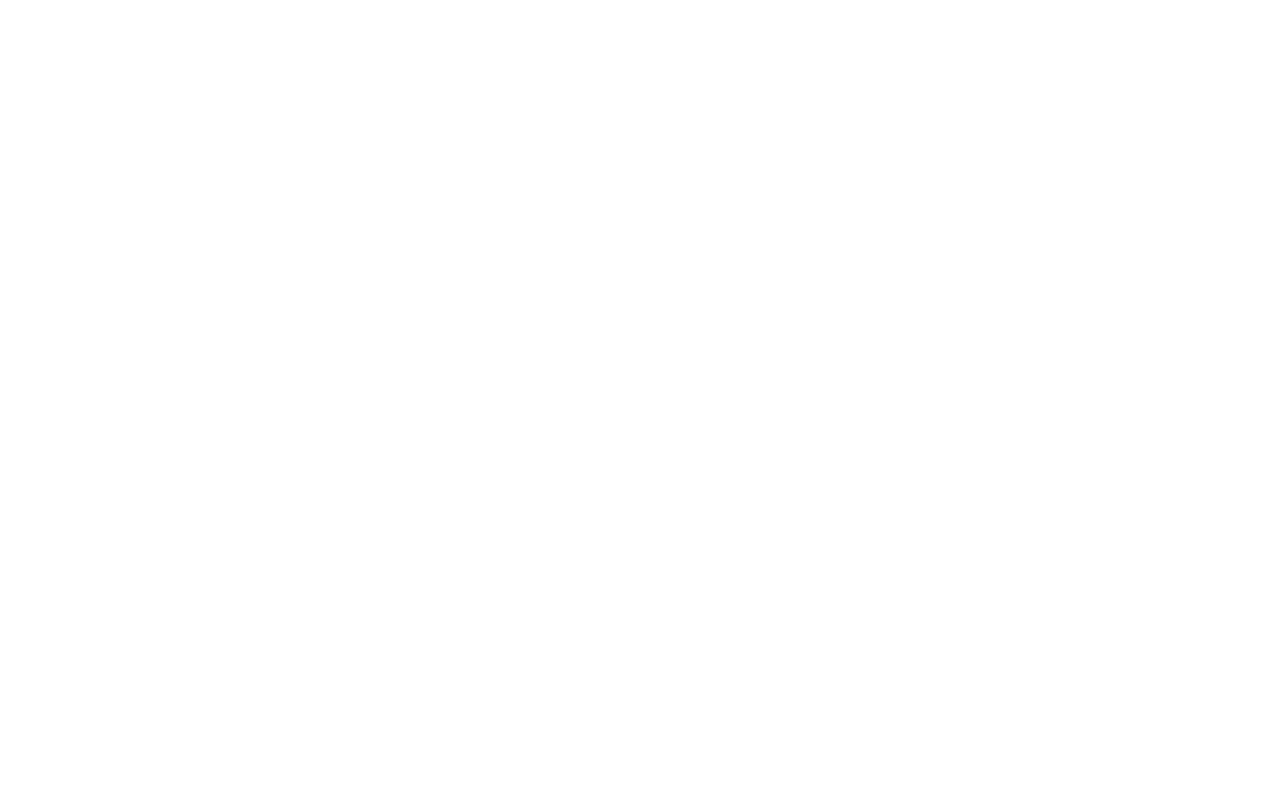
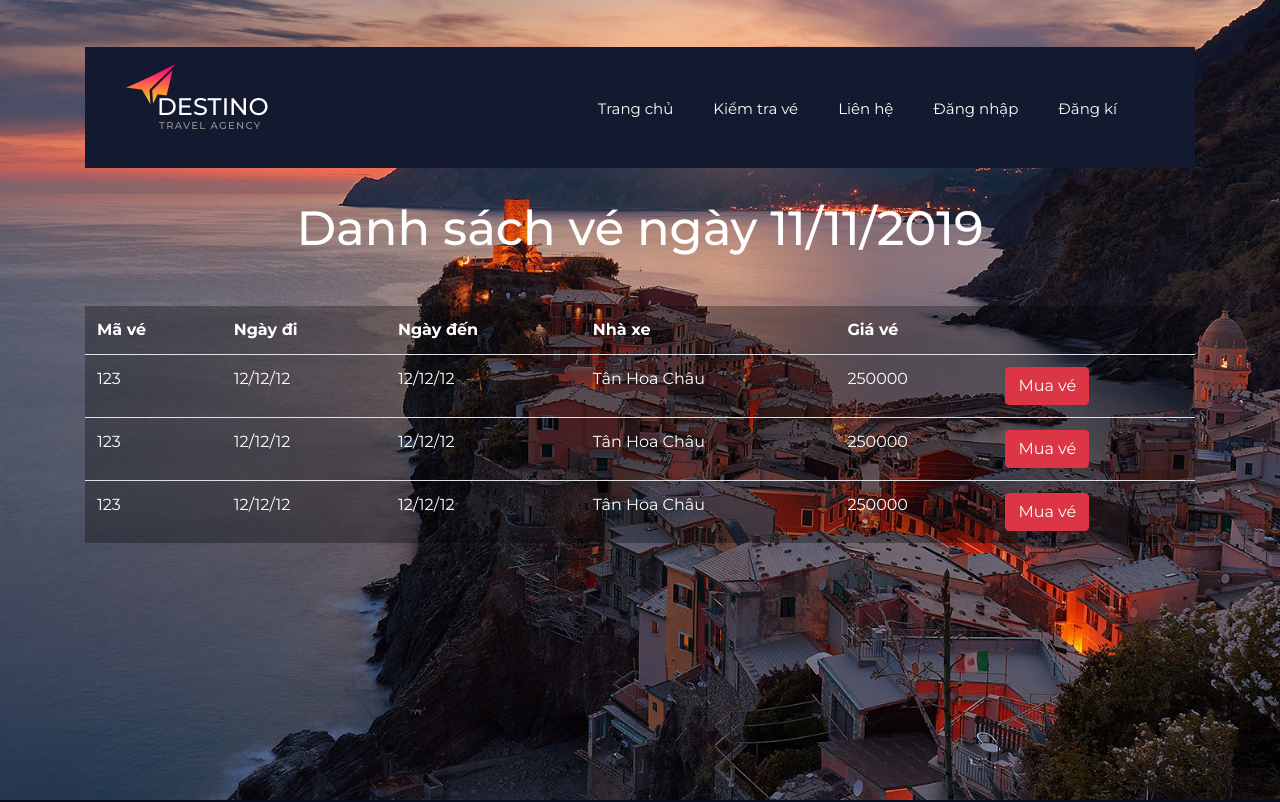
Before and after one commit to congson0710/EC-BookingBus, a React (Create React App) app in the folder client/: page /danh-sach-ve-xe in a window 1280 px wide. Shown: the top 802 px of the page. Built offline with nearby package versions, Linux system fonts and the light colour scheme.

Commit message:
add list ticket page

```diff
--- a/client/src/App.scss
+++ b/client/src/App.scss
@@ -1,2 +1,3 @@
+@import './scss/global';
 @import './scss/theme';
 @import './scss/auth';
--- /dev/null
+++ b/client/src/components/ListTicketComponent.js
@@ -0,0 +1,65 @@
+import React, { Component } from 'react';
+
+class ListTicketComponent extends Component {
+  _renderListTicket() {
+
+    return (
+      <React.Fragment>
+        <tr>
+          <td>123</td>
+          <td>12/12/12</td>
+          <td>12/12/12</td>
+          <td>Tân Hoa Châu</td>
+          <td>250000</td>
+          <td>
+            <button className="btn btn-danger">Mua vé</button>
+          </td>
+        </tr>
+        <tr>
+          <td>123</td>
+          <td>12/12/12</td>
+          <td>12/12/12</td>
+          <td>Tân Hoa Châu</td>
+          <td>250000</td>
+          <td>
+            <button className="btn btn-danger">Mua vé</button>
+          </td>
+        </tr>
+        <tr>
+          <td>123</td>
+          <td>12/12/12</td>
+          <td>12/12/12</td>
+          <td>Tân Hoa Châu</td>
+          <td>250000</td>
+          <td>
+            <button className="btn btn-danger">Mua vé</button>
+          </td>
+        </tr>
+      </React.Fragment>
+    );
+  }
+  render() {
+    return (
+      <div className="body-section">
+        <div className="list-ticket-container">
+          <div className="container">
+            <h1 className="text-white text-center mb-5">Danh sách vé ngày 11/11/2019</h1>
+            <table className="table table-custom">
+              <tr>
+                <th>Mã vé</th>
+                <th>Ngày đi</th>
+                <th>Ngày đến</th>
+                <th>Nhà xe</th>
+                <th>Giá vé</th>
+                <th></th>
+              </tr>
+              {this._renderListTicket()}
+            </table>
+          </div>
+        </div>
+      </div>
+    );
+  }
+}
+
+export default ListTicketComponent;
--- a/client/src/components/pages/ListTicket.js
+++ b/client/src/components/pages/ListTicket.js
@@ -1,9 +1,19 @@
 import React, { Component } from 'react';
 
+import Menu from '../Menu';
+import Footer from '../Footer';
+import ListTicketComponent from '../ListTicketComponent';
+
 class ListTicketPage extends Component {
-  state = {  }
+  state = {};
   render() {
-    return (<div></div>);
+    return (
+      <React.Fragment>
+        <Menu />
+        <ListTicketComponent />
+        <Footer />
+      </React.Fragment>
+    );
   }
 }
 
--- /dev/null
+++ b/client/src/scss/_global.scss
@@ -0,0 +1,12 @@
+.table-custom {
+  background: rgba(0, 0, 0, 0.3);
+  th, td {
+    color: #fff;
+  }
+  th {
+    border: none;
+  }
+  td {
+    // border-top-color: transparent;
+  }
+}
--- a/client/src/scss/_theme.scss
+++ b/client/src/scss/_theme.scss
@@ -47,7 +47,7 @@
 }
 body {
   font-family: 'Montserrat', sans-serif;
-  font-size: 14px;
+  font-size: 16px;
   font-weight: 400;
   background: #ffffff;
   color: #131a2f;
@@ -1900,30 +1900,9 @@ section {
   }
 }
 
-/************
-11. 539px
-************/
-
-@media only screen and (max-width: 539px) {
-}
-
-/************
-12. 480px
-************/
-
-@media only screen and (max-width: 480px) {
-}
-
-/************
-13. 479px
-************/
-
-@media only screen and (max-width: 479px) {
-}
-
-/************
-14. 400px
-************/
-
-@media only screen and (max-width: 400px) {
-}
+.body-section {
+  min-height: 100vh;
+  padding-top: 200px;
+  background: url(./images/home.jpg) center/cover no-repeat;
+  padding-bottom: 60px;
+}
```
Also changed, not shown: client/src/scss/_list-ticket.scss (added).
